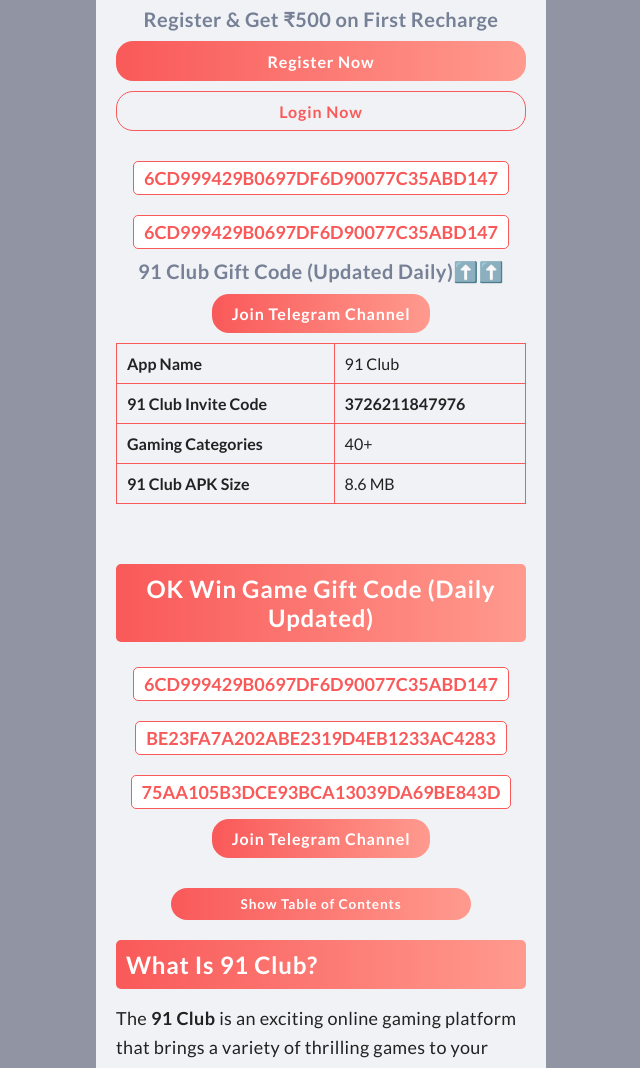
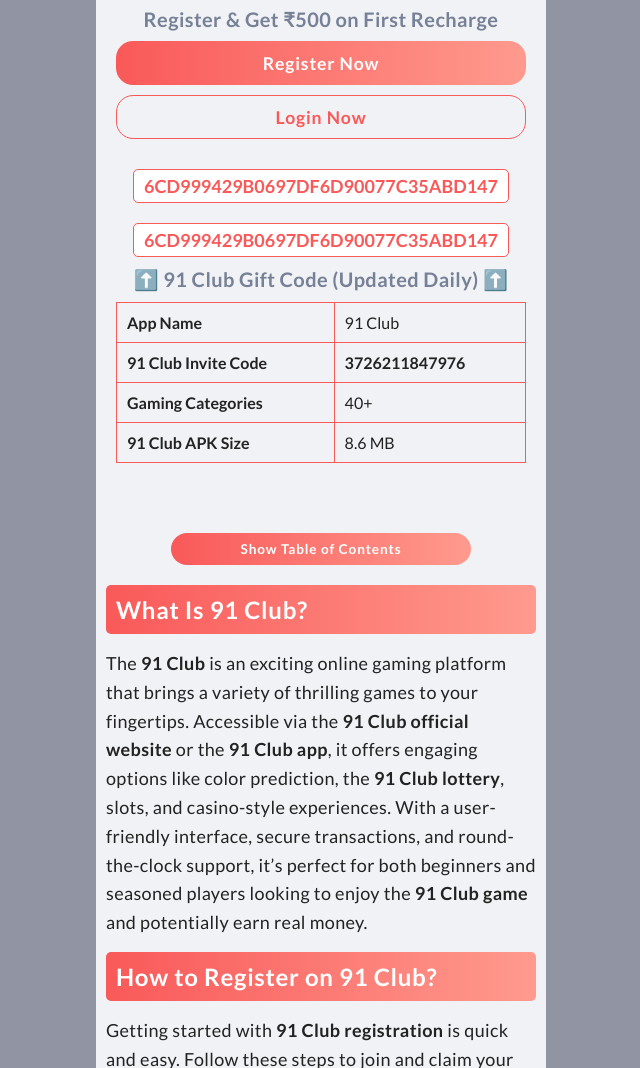
Before and after one commit to kiranrao112/91-Club, a plain HTML site: page index.html in a window 1280 px wide. Shown: the part 401-1469 px from the top of the page, without its empty margins (319-959 px from the left). Drawn offline with Linux system fonts and the light colour scheme.

Commit message:
Update index.html

```diff
--- a/index.html
+++ b/index.html
@@ -93,8 +93,8 @@
 			text-align: center;
 			max-width: 450px;
 			margin: 0 auto;
+
 			background-color: #F1F2F5;
-
 		}
 		.main-content .container {
 			max-width: 450px;
@@ -125,7 +125,7 @@
 		.main-content .registerbtn a {
 			padding: 10px 20px;
 			border-radius: 1.06667rem;
-			font-size: 1em;
+			font-size: 1.1em;
 			font-weight: bold;
 			letter-spacing: 0.05333rem;
 			height: 2.5em;
@@ -144,7 +144,7 @@
 			border: 1px solid #f95959;
 			background-color: transparent;
 			border-radius: 1.06667rem;
-			font-size: 1em;
+			font-size: 1.1em;
 			font-weight: bold;
 			letter-spacing: 0.05333rem;
 			height: 2.5em;
@@ -211,7 +211,7 @@
 		.info-table {
 			width: 100%;
 			max-width: 1000px;
-			margin: 0 auto 20px;
+			margin: 10px auto 20px;
 			border-collapse: collapse;
 			text-align: left;
 			background-color: transparent;
@@ -237,6 +237,7 @@
 			padding: 20px;
 			background-color: #F1F2F5;
 			color: #222222;
+			padding: 10px;
 		}
 		.blog-section h2 {
 			background: linear-gradient(90deg, #f95959 0, #ff9a8e 100%);
@@ -278,7 +279,6 @@
 			.header, .main-content, .main-content .container, .toc, .info-table, .blog-section {
 				max-width: 100%;
 				padding: 15px;
-
 			}
 			.main-content img {
 				max-width: 280px;
@@ -352,9 +352,8 @@
 		<span style="font-size: 18px; background-color: #FFFFFF; font-weight: bold; color: #f95959; display: inline-block; padding: 5px 10px; border: 1px solid #f95959; border-radius: 5px; margin: 10px 0;">
             6CD999429B0697DF6D90077C35ABD147
         </span>
-<p class="subtitle"><strong>91 Club Gift Code (Updated Daily)⬆️⬆️</strong></p>
-			<button class=""  style="padding: 10px 20px; border-radius: 1.06667rem; font-size: 1em; font-weight: bold; letter-spacing: 0.05333rem; height: auto; max-width: auto; display: inline-flex; align-items: center; justify-content: center; background: -webkit-linear-gradient(90deg, #f95959 0, #ff9a8e 100%);
-			background: linear-gradient(90deg, #f95959 0, #ff9a8e 100%); color: #ffffff; border: none; cursor: pointer; transition: background 0.3s ease; margin-bottom: 10px;">Join Telegram Channel</button>
+<p class="subtitle"><strong>⬆️ 91 Club Gift Code (Updated Daily) ⬆️</strong></p>
+
 
 			<!-- <p style="font-size: 18px; line-height: 1.6; color:  margin-bottom: 15px; text-align: left;"><b>Note - </b> Do not use multiple accounts to claim the gift code, as this may lead to account suspension. Use only mobile data (not Wi-Fi) to ensure secure access when redeeming the code. Bind your bank account in the app to successfully claim the gift code. Contact a <a href="https://linkly.link/2CFbE" rel="noopener" target="_blank">Tiranga Game teacher</a> via Telegram for exclusive recharge bonus details.</p> -->
 
@@ -382,25 +381,7 @@
 
 	</div>
 	<div class="blog-section">
-		<div style=" text-align: center; " >
-		 <h2 style="color: #ffffff; font-size: 24px; font-weight: 700; padding: 10px; border-radius: 5px; margin-bottom: 15px; text-align: center; letter-spacing: 0.03em;">
-            OK Win Game Gift Code (Daily Updated)
-        </h2>
-        <span style="font-size: 18px; background-color: #FFFFFF; font-weight: bold; color: #f95959; display: inline-block; padding: 5px 10px; border: 1px solid #f95959; border-radius: 5px; margin: 10px 0;">
-            6CD999429B0697DF6D90077C35ABD147
-        </span>
-        <span style="font-size: 18px; background-color: #FFFFFF; font-weight: bold; color: #f95959; display: inline-block; padding: 5px 10px; border: 1px solid #f95959; border-radius: 5px; margin: 10px 0;">
-            BE23FA7A202ABE2319D4EB1233AC4283
-        </span>
-        <span style="font-size: 18px; background-color: #FFFFFF; font-weight: bold; color: #f95959; display: inline-block; padding: 5px 10px; border: 1px solid #f95959; border-radius: 5px; margin: 10px 0;">
-            75AA105B3DCE93BCA13039DA69BE843D
-        </span>
-			<button class=""  style="padding: 10px 20px; border-radius: 1.06667rem; font-size: 1em; font-weight: bold; letter-spacing: 0.05333rem; height: auto; max-width: auto; display: inline-flex; align-items: center; justify-content: center; background: -webkit-linear-gradient(90deg, #f95959 0, #ff9a8e 100%);
-			background: linear-gradient(90deg, #f95959 0, #ff9a8e 100%); color: #ffffff; border: none; cursor: pointer; transition: background 0.3s ease; margin-bottom: 10px;">Join Telegram Channel</button>
 
-			<!-- <p style="font-size: 18px; line-height: 1.6; color:  margin-bottom: 15px; text-align: left;"><b>Note - </b> Do not use multiple accounts to claim the gift code, as this may lead to account suspension. Use only mobile data (not Wi-Fi) to ensure secure access when redeeming the code. Bind your bank account in the app to successfully claim the gift code. Contact a <a href="https://linkly.link/2CFbE" rel="noopener" target="_blank">Tiranga Game teacher</a> via Telegram for exclusive recharge bonus details.</p> -->
-
-		</div>
 		<div class="toc-toggle" onclick="toggleTOC()">Show Table of Contents</div>
 		<div class="toc" id="toc">
 			<h3>Table of Contents</h3>
```
